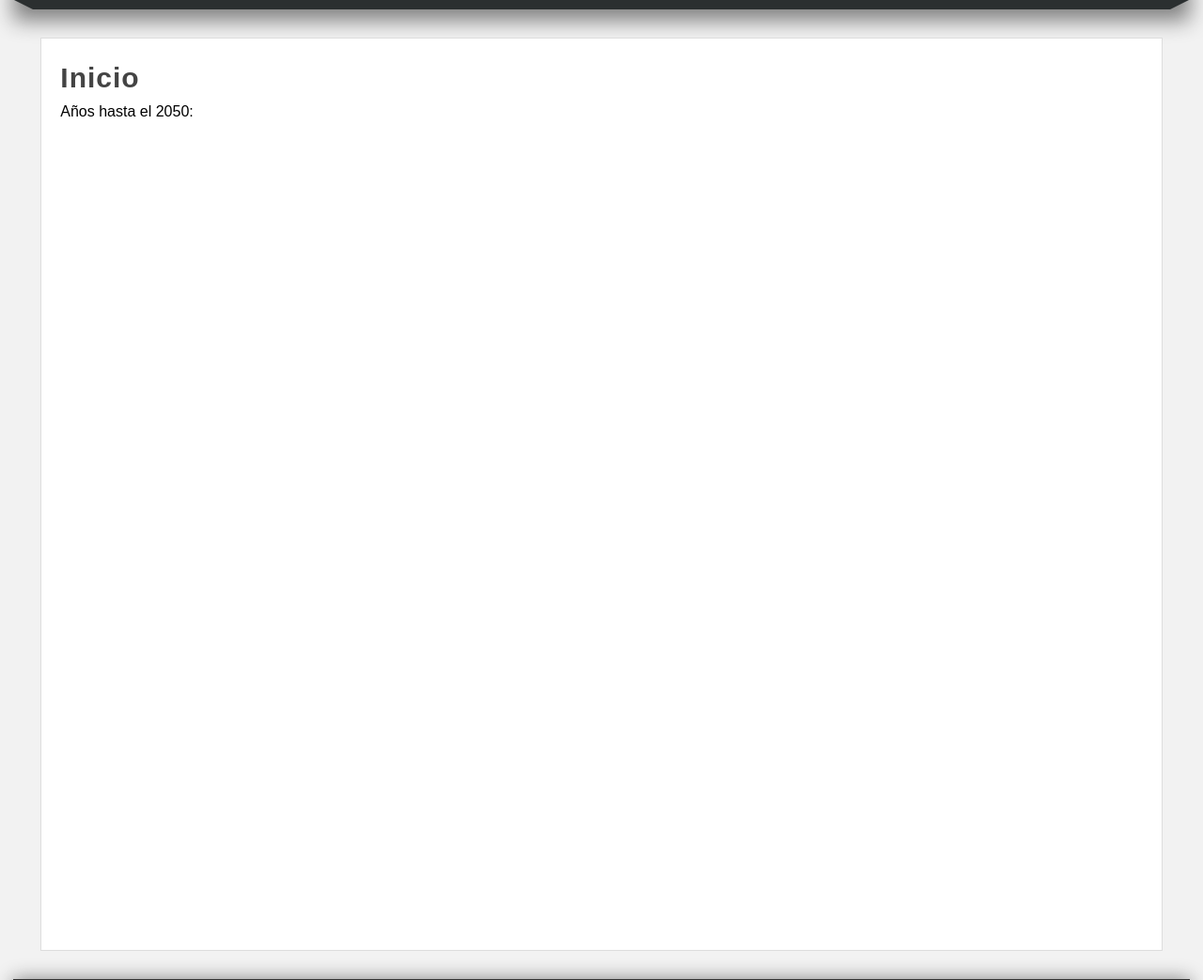
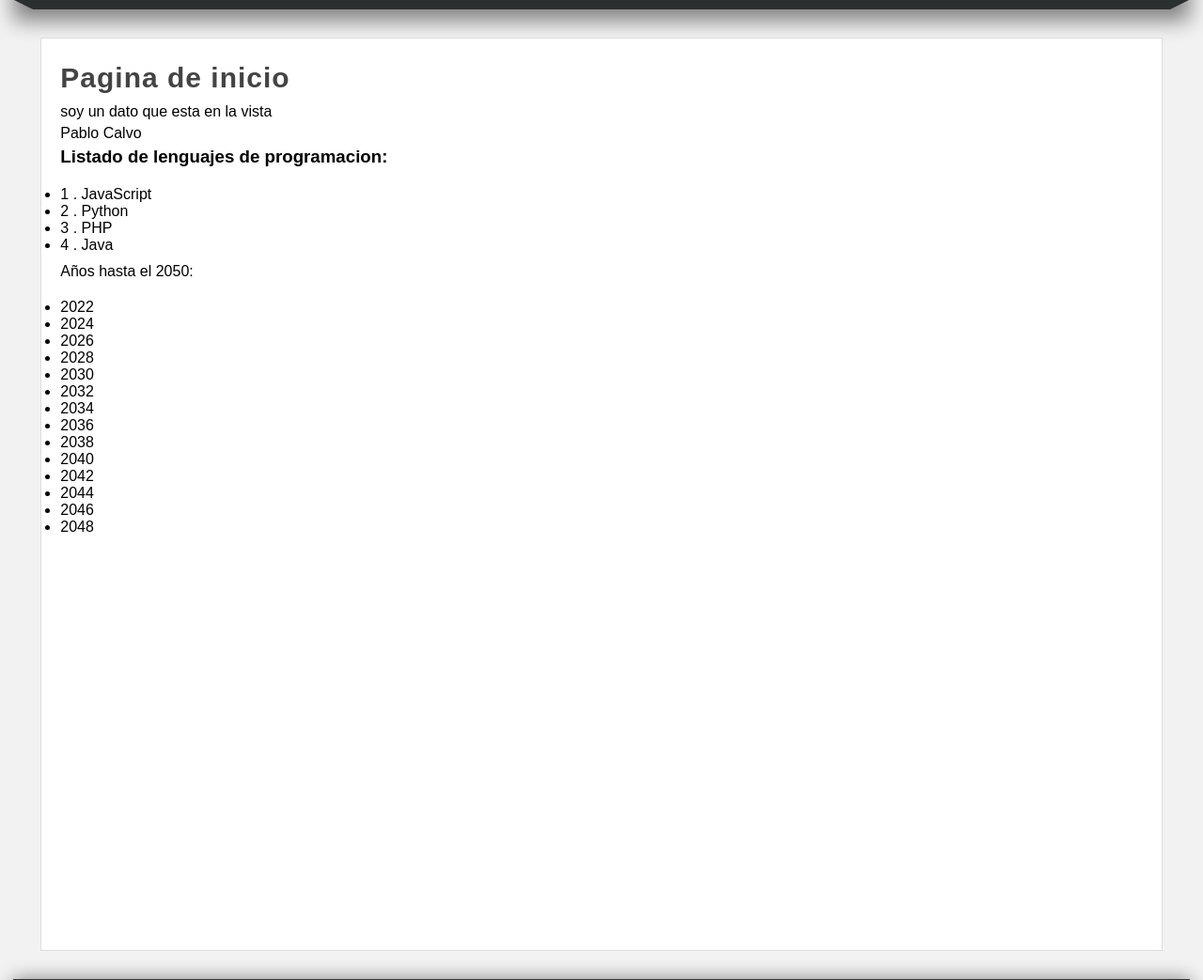
Before and after one commit to pabloacalvo/Proyectos_Python, a Django app: page / in a window 1280 px wide. Shown: the part 182-1225 px from the top of the page at 94% size. Run offline with Django 4.2, Linux system fonts and the light colour scheme.

Commit message:
update clases

```diff
--- a/Curso -Master en Python/22-Django/PracticaDjango/miapp/static/css/style.css
+++ b/Curso -Master en Python/22-Django/PracticaDjango/miapp/static/css/style.css
@@ -5,6 +5,16 @@
     padding:0px;
     font-family:sans-serif, Arial, Helvetica ;
     text-decoration: none;
+}
+
+.box p,.box h2,.box h3, .box ul{
+    margin-top: 5px;
+    margin-bottom: 5px;
+}
+
+.box ul,.box ol{
+    margin-top: 20px;
+    margin-bottom: 10px;
 }
 
 body{
--- a/Curso -Master en Python/22-Django/PracticaDjango/miapp/templates/index.html
+++ b/Curso -Master en Python/22-Django/PracticaDjango/miapp/templates/index.html
@@ -8,8 +8,35 @@
 </head>
 <body>
     {% block content %}
-    <h1 class="title">Inicio</h1>
+    <!--Esto es un comentario en HTML-->
+    {% comment 'Nota para el comentario' %}
+        <h1> Hola soy un comentario</h1>
+    {% endcomment %}
+    <h1 class="title">{{title}}</h1>
+
+    <p>{{mi_variable}}</p>
+    {% if nombre and nombre == 'Pablo Calvo' %}
+        <p>{{nombre}}</p>
+    {% else %}
+        <strong>El nombre no existe o no coincide</strong>
+    {% endif %}
+    <h3>Listado de lenguajes de programacion: </h3>
+    <ul>
+        {% for lenguaje in lenguajes %}
+        <li>{{forloop.counter}} . {{lenguaje}}</li>
+        {% empty %}
+            <p>NO HAY LENGUAJES QUE MOSTRAR</p>
+        {% endfor %}
+    </ul>
+
     <p>Años hasta el 2050: </p>
+    <ul>
+        {% for year in years %}
+            {% if year|divisibleby:2 == True %}
+            <li>{{year}}</li>
+            {% endif %}
+        {% endfor %}
+    </ul>
     {% endblock %}
 </body>
 </html>
--- a/Curso -Master en Python/22-Django/PracticaDjango/miapp/views.py
+++ b/Curso -Master en Python/22-Django/PracticaDjango/miapp/views.py
@@ -48,18 +48,30 @@ layout = """
 
 
 def index(request):
-    # se debe crear la ruta en en el server en el proyecto urls.py
+    """
+    html =
+        <h1>Inicio</h1>
+        <p> Años hasta el 2050:</p>
+        <ul>
 
-    html = """
-    <h1>Inicio</h1>
-    <p> Años hasta el 2050:</p>
-    <ul>
+        year = 2021
+        while year <= 2050:
+            html += "<h3>Este es el: </h3>" + "<li>" + str(year) + "</li>"
+            year += 1
+
+        html += "</ul>"
     """
+
     year = 2021
-    while year <= 2050:
-        html += "<h3>Este es el: </h3>" + "<li>" + str(year) + "</li>"
-        year += 1
+    hasta = range(year,2050)
+    nombre = 'Pablo Calvo'
+    lenguajes = ['JavaScript','Python','PHP','Java']
 
-    html += "</ul>"
     # return HttpResponse(layout+html) #se concateca layout para que aparezca en todas las páginas
-    return render(request, 'index.html')
+    return render(request, 'index.html',{
+        'title':'Pagina de inicio',
+        'mi_variable': 'soy un dato que esta en la vista',
+        'nombre':nombre,
+        'lenguajes':lenguajes,
+        'years':hasta
+    })
```
